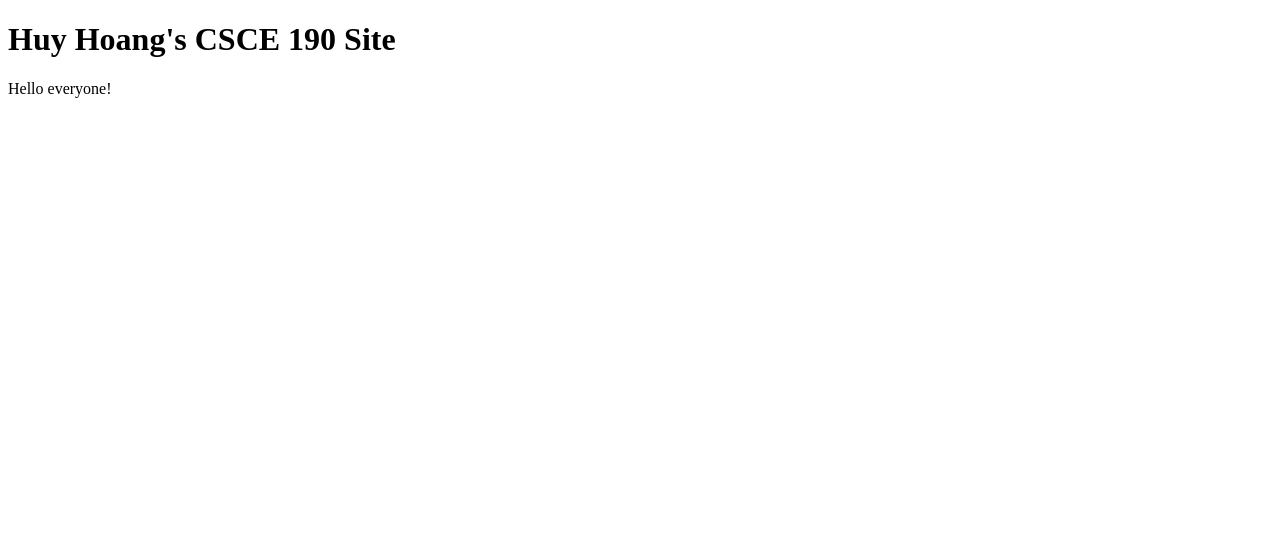
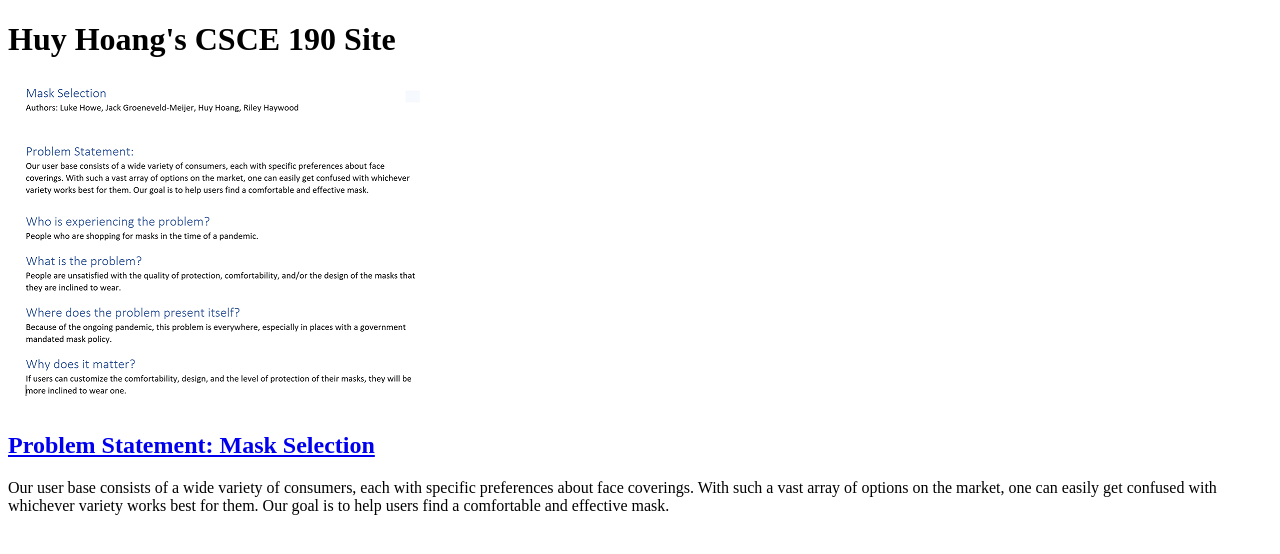
Before and after one commit to huy4212/huy4212.github.io, a plain HTML site: page index.html in a window 1280 px wide. Drawn offline with Linux system fonts and the light colour scheme.

Commit message:
Add files via upload

```diff
--- a/index.html
+++ b/index.html
@@ -6,6 +6,14 @@
     <body>
         <h1>Huy Hoang's CSCE 190 Site</h1>
 
-        <p>Hello everyone!</p>
+        <section class="assignment">
+            <a href="files/Problemstatement.pdf"><img src= "images/Problemstatement.PNG"></a>
+            <section class="ass-details">
+                <a href="files/Problemstatement.pdf"><h2>Problem Statement: Mask Selection </h2></a>
+                <p>
+                    Our user base consists of a wide variety of consumers, each with specific preferences about face coverings. With such a vast array of options on the market, one can easily get confused with whichever variety works best for them. Our goal is to help users find a comfortable and effective mask.
+                </p>
+            </section>
+        </section>
     </body>
 </html>
```
Also changed, not shown: Images/Problemstatement.PNG (added), 1 other file.
